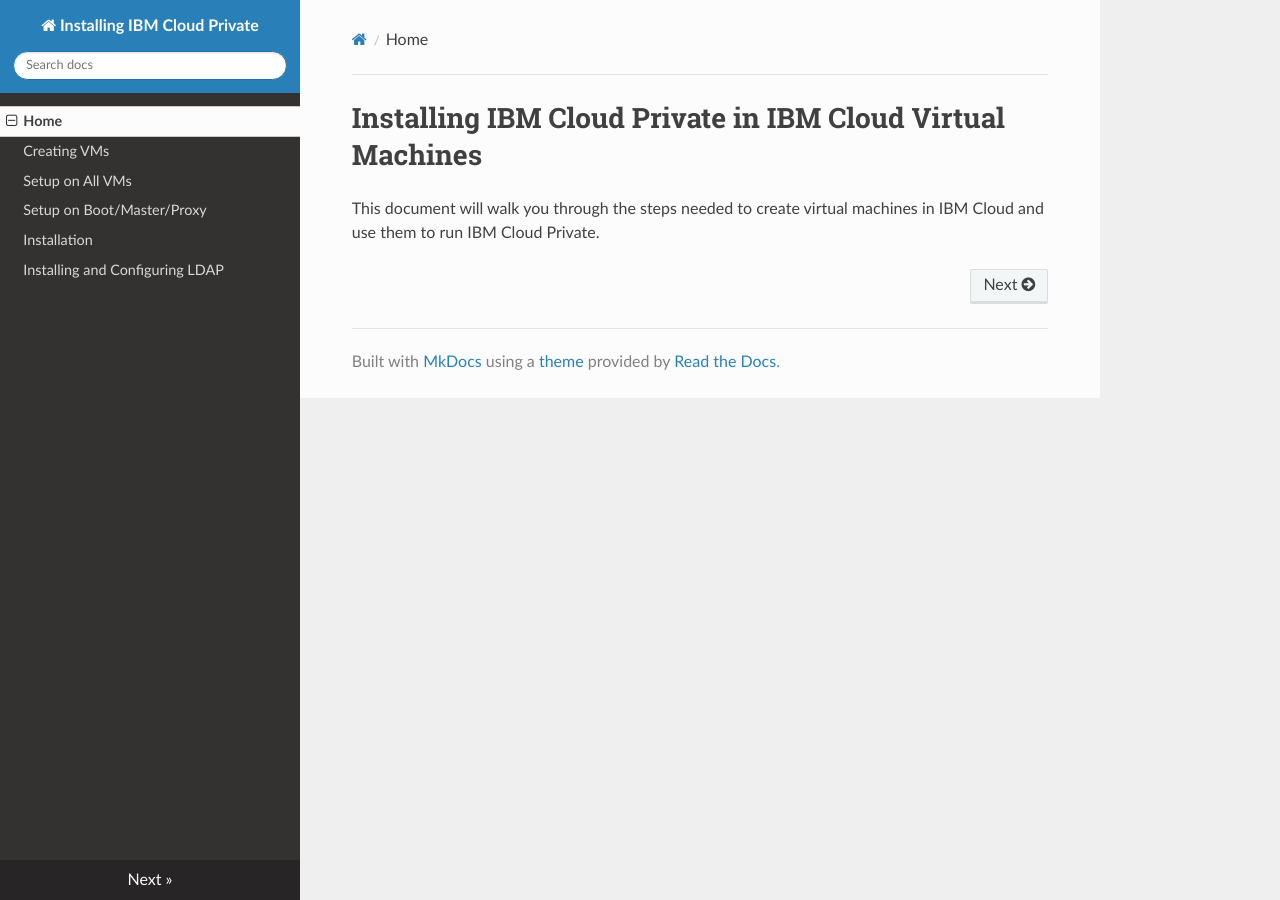
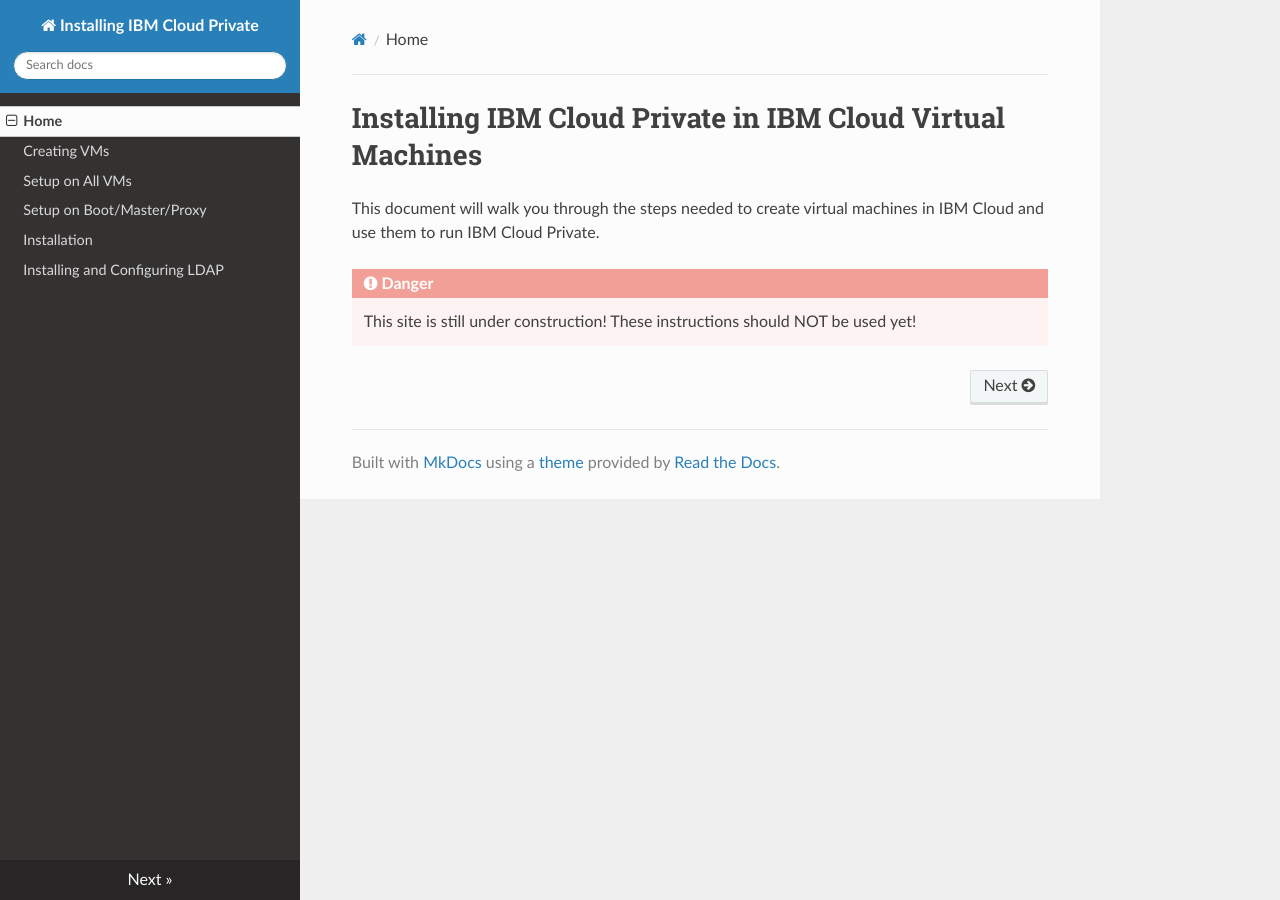
Before and after one commit to IBM-ICP-CoC/ICP-311-Install, an MkDocs documentation site: the page built from docs/index.md, in a window 1280 px wide. Built offline with MkDocs 1.6.1, drawn with Linux system fonts in a browser that asks for light colours; nearby versions of some CDN libraries.

Commit message:
added warning

```diff
--- a/docs/index.md
+++ b/docs/index.md
@@ -1,3 +1,6 @@
 #Installing IBM Cloud Private in IBM Cloud Virtual Machines
 
 This document will walk you through the steps needed to create virtual machines in IBM Cloud and use them to run IBM Cloud Private.
+
+!!! danger
+    This site is still under construction!  These instructions should NOT be used yet!
```
